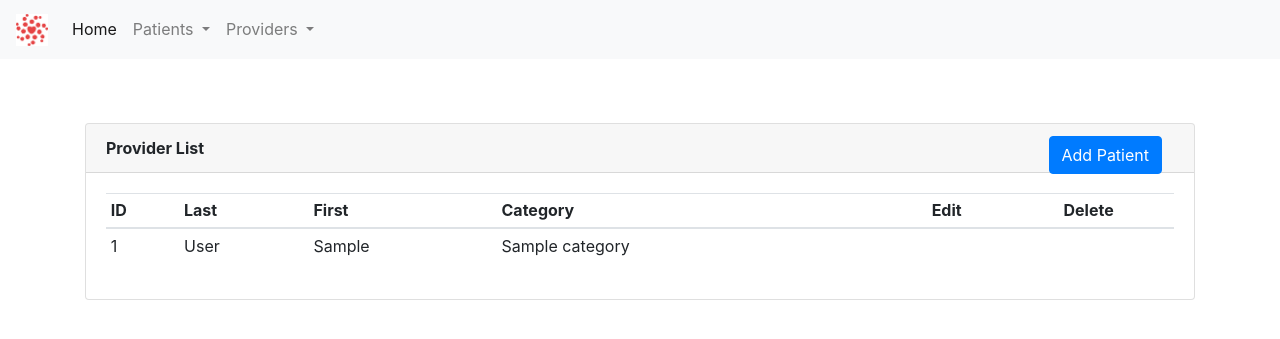
After one commit to otr0624/HaitiApp, a Flask app: page /providers/ in a window 1280 px wide. The commit adds this page. Shown: the top 339 px of the page. Run offline with Flask 2, Linux system fonts and the light colour scheme; tables that the repository leaves empty hold one stand-in row (values such as "Sample post"); some libraries are stand-ins or nearby versions.

Commit message:
Provider files and logic mirrored from patient structure

```diff
--- a/app/__init__.py
+++ b/app/__init__.py
@@ -12,8 +12,11 @@ db = SQLAlchemy(app)
 migrate = Migrate(app, db)
 
 from app.patients.patient import patient_bp
+from app.providers.provider import provider_bp
 from app.general.index import index_bp
 from app.patients.patient_model import Patient, PatientStatus
+from app.providers.provider_model import Provider, ProviderCategory
 
+app.register_blueprint(index_bp, url_prefix='/')
 app.register_blueprint(patient_bp, url_prefix='/patients')
-app.register_blueprint(index_bp, url_prefix='/')
+app.register_blueprint(provider_bp, url_prefix='/providers')
--- a/app/patients/forms.py
+++ b/app/patients/forms.py
@@ -2,7 +2,6 @@ from flask_wtf import FlaskForm
 from wtforms import SubmitField
 from wtforms_alchemy import ModelForm, QuerySelectField
 from app.patients.patient_model import Patient, PatientStatus
-from app.patients.id_gen import rand_id
 
 
 class PatientStatusForm(ModelForm, FlaskForm):
--- a/app/patients/patient.py
+++ b/app/patients/patient.py
@@ -2,7 +2,7 @@ from flask import Blueprint, render_template, flash, redirect, url_for
 from app import db
 # debugging from app import app
 from app.patients.forms import PatientProfileForm
-from app.patients.patient_model import Patient, PatientStatus
+from app.patients.patient_model import Patient
 from app.patients.id_gen import rand_id
 
 patient_bp = Blueprint('patient_bp', __name__,
--- /dev/null
+++ b/app/providers/provider.py
@@ -0,0 +1,61 @@
+from flask import Blueprint, render_template, flash, redirect, url_for
+from app import db
+# debugging from app import app
+from app.providers.forms import ProviderProfileForm
+from app.providers.provider_model import Provider
+from app.patients.id_gen import rand_id
+
+provider_bp = Blueprint('provider_bp', __name__,
+                       template_folder='templates',
+                       static_folder='static',
+                       static_url_path='assets')
+
+
+@provider_bp.route('/')
+def view_provider_list():
+    provider_list = Provider.query.all()
+    return render_template('providers.html', title="Provider List", provider_list=provider_list)
+
+
+@provider_bp.route('/new', methods=['GET', 'POST'])
+def create_provider():
+    form = ProviderProfileForm()
+    provider_id = rand_id(5)
+    if form.validate_on_submit():
+        provider = Provider(
+            first_name=form.first_name.data,
+            last_name=form.last_name.data,
+            provider_category=form.provider_category.data,
+            provider_id=provider_id
+        )
+        db.session.add(provider)
+        db.session.commit()
+        flash("Provider '{} {}' successfully created".format(form.first_name.data, form.last_name.data))
+        return redirect(url_for('provider_bp.view_provider_list'))
+    return render_template('new-provider.html', title="Add Provider", form=form)
+
+
+@provider_bp.route('/delete/<string:provider_id>')
+def delete_provider(provider_id):
+    provider = Provider.query.filter_by(provider_id=provider_id).first()
+    db.session.delete(provider)
+    db.session.commit()
+    flash("Provider successfully deleted")
+    return view_provider_list()
+
+
+@provider_bp.route('/edit/<string:provider_id>', methods=['GET', 'POST'])
+def edit_provider(provider_id):
+    provider_obj = Provider.query.filter_by(provider_id=provider_id).first()
+    form = ProviderProfileForm(obj=provider_obj)
+    if form.validate_on_submit():
+        provider_obj.last_name = form.last_name.data
+        provider_obj.first_name = form.first_name.data
+        provider_obj.provider_category = form.provider_category.data
+        db.session.add(provider_obj)
+        db.session.commit()
+        flash("Provider '{} {}' successfully edited".format(form.first_name.data, form.last_name.data))
+        return redirect(url_for('provider_bp.view_provider_list'))
+    return render_template('edit-provider.html',
+                           title="Edit Provider",
+                           form=form)
--- /dev/null
+++ b/app/providers/provider_model.py
@@ -0,0 +1,36 @@
+from app import db
+
+
+class ProviderCategory(db.Model):
+    id = db.Column(db.Integer, primary_key=True)
+    code_name = db.Column(db.String(30), index=True, nullable=False)
+    name = db.Column(db.String(60), index=True, nullable=False)
+
+    def __init__(self, code_name, name=None):
+        self.code_name = code_name
+        self.name = name or code_name
+
+    def __str__(self):
+        return self.name
+
+    def __repr__(self):
+        return '<ProviderCategory: {}, {}>'.format(self.code_name, self.name)
+
+
+class Provider(db.Model):
+    id = db.Column(db.Integer, primary_key=True)
+    first_name = db.Column(db.String(30), index=True, nullable=False, info={'label': 'First Name'})
+    last_name = db.Column(db.String(30), index=True, nullable=False, info={'label': 'Last Name'})
+    provider_id = db.Column(db.String(10), index=True)
+    provider_category_id = db.Column(db.Integer, db.ForeignKey('provider_category.id'))
+
+    provider_category = db.relationship(ProviderCategory)
+
+    def __init__(self, first_name, last_name, provider_id, provider_category):
+        self.first_name = first_name
+        self.last_name = last_name
+        self.provider_id = provider_id
+        self.provider_category = provider_category
+
+    def __repr__(self):
+        return '<Provider: {}, {}>'.format(self.last_name, self.first_name)
--- /dev/null
+++ b/app/providers/templates/providers.html
@@ -0,0 +1,39 @@
+{% extends "base.html" %}
+
+{% block content %}
+    <div class="container" style="margin-top: 4rem">
+        <div class="card">
+          <div class="card-header">
+              <b>Provider List</b>
+              <a class="btn btn-primary" href="/patients/new" role="button" style="position: absolute; right: 2rem"><span class="glyphicon glyphicon-plus"></span>  Add Patient</a>
+          </div>
+          <div class="card-body">
+              <table class="table table-hover table-sm">
+                  <thead>
+                    <tr>
+                      <th scope="col">ID</th>
+                      <th scope="col">Last</th>
+                      <th scope="col">First</th>
+                      <th scope="col">Category</th>
+                      <th style="text-align: center; vertical-align: middle" scope="col">Edit</th>
+                      <th style="text-align: center; vertical-align: middle" scope="col">Delete</th>
+                    </tr>
+                  </thead>
+                  <tbody>
+                  {% for provider in provider_list %}
+                    <tr>
+                      <td>{{ provider.provider_id }}</td>
+                      <td>{{ provider.last_name }}</td>
+                      <td>{{ provider.first_name }}</td>
+                      <td>{{ provider.provider_category }}</td>
+                        <td style="text-align: center; vertical-align: middle"><a href="/providers/edit/{{provider.provider_id}}"><span class="glyphicon glyphicon-pencil"></span></a></td>
+                        <td style="text-align: center; vertical-align: middle"><a href="/providers/delete/{{ provider.provider_id }}"><span class="glyphicon glyphicon-trash"></span></a></td>
+                    </tr>
+                  {% endfor %}
+                  </tbody>
+              </table>
+          </div>
+        </div>
+    </div>
+
+{% endblock %}
--- a/app/templates/base.html
+++ b/app/templates/base.html
@@ -34,6 +34,15 @@
               <a class="dropdown-item" href="/patients/new">Add New</a>
             </div>
           </li>
+          <li class="nav-item dropdown">
+            <a class="nav-link dropdown-toggle" href="#" id="navbarDropdown" role="button" data-toggle="dropdown" aria-haspopup="true" aria-expanded="false">
+              Providers
+            </a>
+            <div class="dropdown-menu" aria-labelledby="navbarDropdown">
+              <a class="dropdown-item" href="/providers">View All</a>
+              <a class="dropdown-item" href="/providers/new">Add New</a>
+            </div>
+          </li>
         </ul>
       </div>
     </nav>
```
Also changed, not shown: app/general/templates/index.html (+8 -2 lines), app/providers/forms.py (added, +19 -0 lines), app/providers/templates/edit-provider.html (added, +38 -0 lines), app/providers/templates/new-provider.html (added, +38 -0 lines), app.db, app/providers/__init__.py (added).
